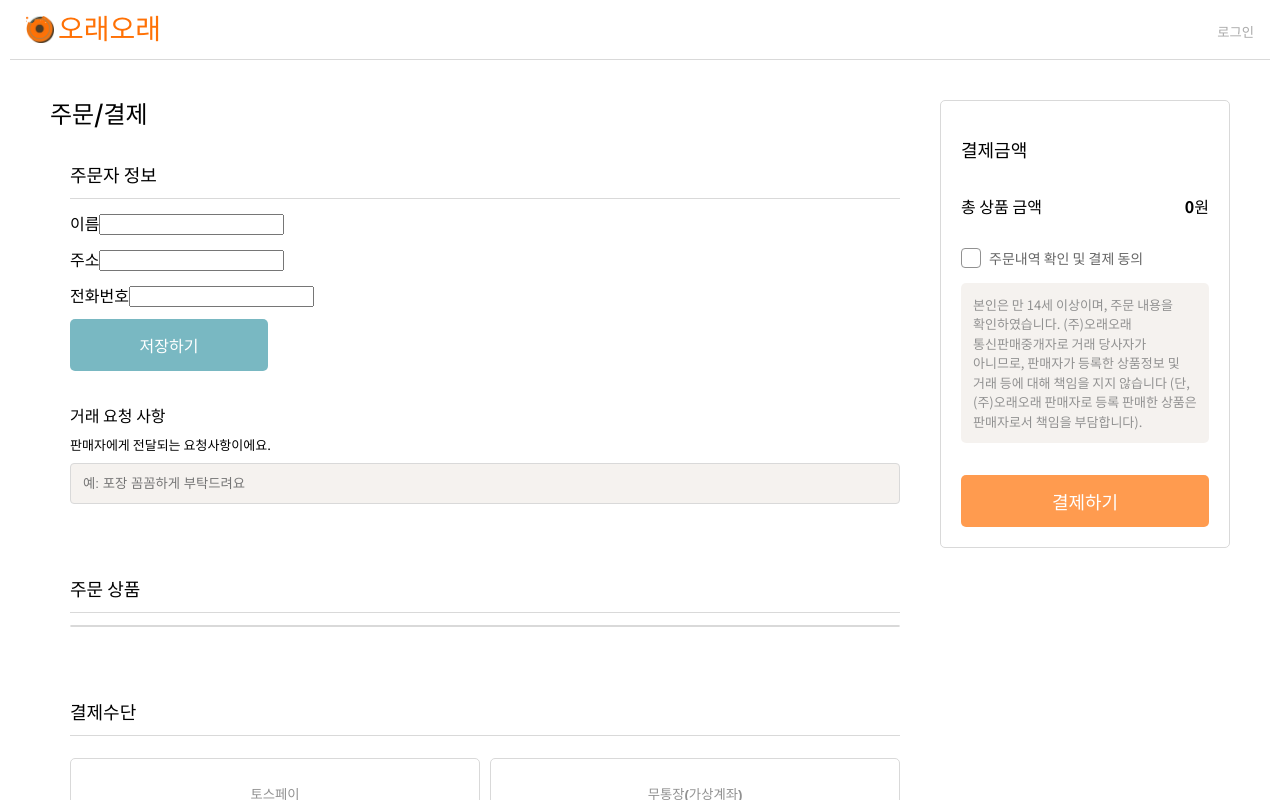
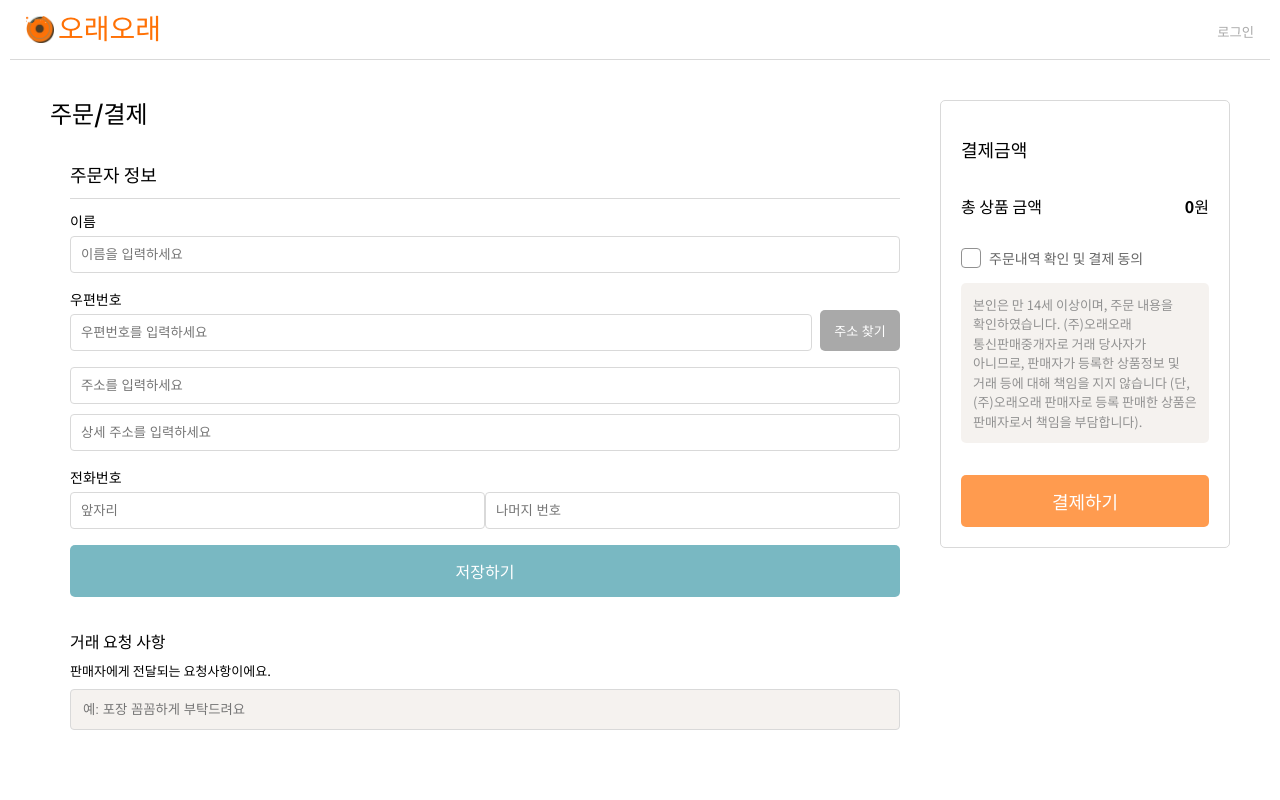
Before and after one commit to zzzissu/elice-second-project-front, a React (Vite) app: page /payment in a window 1280 px wide. Both pictures are taken after a click on the button "변경". Shown: the top 800 px of the page. Built offline with nearby package versions, Linux system fonts and the light colour scheme; a web font is replaced by a local one.

Commit message:
🩹 fix: 주문자정보 변경 구현 중

```diff
--- a/src/components/FormContainer/FormContainer.tsx
+++ b/src/components/FormContainer/FormContainer.tsx
@@ -1,7 +1,6 @@
 import React from "react";
 import {
   FormProvider,
-  SubmitHandler,
   FieldValues,
   UseFormReturn,
 } from "react-hook-form";
@@ -9,7 +8,7 @@ import { Form } from "./FormContainer.styled";
 
 interface FormContainerProps<T extends FieldValues> {
   children: React.ReactNode;
-  onSubmit: SubmitHandler<T>;
+  onSubmit: (data: T) => void;
   methods: UseFormReturn<T>;
 }
 
@@ -18,9 +17,10 @@ function FormContainer<T extends FieldValues>({
   onSubmit,
   methods,
 }: FormContainerProps<T>) {
+  const handleSubmit = methods.handleSubmit(onSubmit);
   return (
     <FormProvider {...methods}>
-      <Form onSubmit={methods.handleSubmit(onSubmit)}>{children}</Form>
+      <Form onSubmit={handleSubmit}>{children}</Form>
     </FormProvider>
   );
 }
--- a/src/components/InputField/InputField.tsx
+++ b/src/components/InputField/InputField.tsx
@@ -10,6 +10,8 @@ interface InputFieldProps {
   rules?: RegisterOptions;
   error?: string;
   readOnly?: boolean;
+  value?: string;
+  onChange?: (e: React.ChangeEvent<HTMLInputElement>) => void;
 }
 
 const InputField: React.FC<InputFieldProps> = ({
--- /dev/null
+++ b/src/pages/Payment/AddressSearch/AddressSearch.tsx
@@ -0,0 +1,52 @@
+import { useEffect } from "react";
+import { UseFormSetValue, UseFormClearErrors } from "react-hook-form";
+import { FormValues } from "../Payment";
+import { CheckButton } from "../Payment.styled";
+
+interface AddressSearchProps {
+  setValue: UseFormSetValue<FormValues>;
+  clearErrors: UseFormClearErrors<FormValues>;
+}
+
+const AddressSearch = ({ setValue, clearErrors }: AddressSearchProps) => {
+  useEffect(() => {
+    const script = document.createElement("script");
+    script.src =
+      "https://t1.daumcdn.net/mapjsapi/bundle/postcode/prod/postcode.v2.js";
+    script.async = true;
+    script.onload = () => console.log("카카오 주소 API 스크립트 로드 완료");
+    document.body.appendChild(script);
+
+    return () => {
+      document.body.removeChild(script);
+    };
+  }, []);
+
+  const loadDaumPostcode = () => {
+    if (!window.daum || !window.daum.Postcode) {
+      console.error("카카오 주소 API가 로드되지 않았습니다.");
+      return;
+    }
+
+    const postcode = new window.daum.Postcode({
+      oncomplete: (data) => {
+        const postalCode = data.zonecode;
+        const fullAddress = data.address;
+
+        setValue("postalCode", postalCode);
+        setValue("address", fullAddress);
+        clearErrors(["postalCode", "address"]);
+      },
+    });
+
+    postcode.open();
+  };
+
+  return (
+    <CheckButton type="button" onClick={loadDaumPostcode}>
+      주소 찾기
+    </CheckButton>
+  );
+};
+
+export default AddressSearch;
--- a/src/pages/Payment/Payment.styled.ts
+++ b/src/pages/Payment/Payment.styled.ts
@@ -70,6 +70,11 @@ export const AddressInfo = styled.div`
     display: flex;
     flex-direction: column;
     gap: 4px;
+
+    &.flexWrap {
+      display: flex;
+      flex-direction: row;
+    }
   }
 `;
 
@@ -174,3 +179,20 @@ export const AgreementTextBox = styled.div`
   word-break: keep-all;
   color: ${({ theme }) => theme.color.deepGrey};
 `;
+
+export const CheckButton = styled.button`
+  margin-left: 8px;
+  padding: 11px 12px;
+  font-size: ${({ theme }) => theme.font.small};
+  color: ${(props) => props.theme.color.white};
+  background-color: ${({ theme }) => theme.color.grey};
+  border: none;
+  border-radius: 5px;
+  cursor: pointer;
+  transition: all 0.3s;
+  min-width: 80px;
+
+  &:hover {
+    background-color: ${({ theme }) => theme.color.blue};
+  }
+`;
--- a/src/pages/Payment/Payment.tsx
+++ b/src/pages/Payment/Payment.tsx
@@ -1,15 +1,36 @@
 import React, { useState, useEffect } from "react";
+import { useForm } from "react-hook-form";
 import * as S from "./Payment.styled";
 import PaymentMethodButtons from "./PaymentMethodButtons/PaymentMethodButtons";
-import { CartItem, Checkbox, Button, Nav } from "components";
+import {
+  CartItem,
+  Checkbox,
+  Button,
+  Nav,
+  InputField,
+  FormContainer,
+} from "components";
 import { useLocation, useNavigate } from "react-router-dom";
+import AddressSearch from "./AddressSearch/AddressSearch";
 
-interface AddressInfo {
+export interface FormValues {
   name: string;
+  phoneFirst: string;
+  phoneSecond: string;
+  postalCode: string;
   address: string;
-  phone: string;
+  detailAddress: string;
+  profileImage?: File;
+  phone?: string;
 }
 
+// interface AddressInfo {
+//   name: string;
+//   postalCode: string;
+//   address: string;
+//   detailAddress: string;
+//   phone: string;
+// }
 interface OrderItem {
   id: number;
   imageSrc: string;
@@ -17,49 +38,96 @@ interface OrderItem {
   description: string;
 }
 
-// interface PaymentPageProps {
-//   addressInfo: AddressInfo;
-//   orderItems: OrderItem[];
-// }
-
 const PaymentPage: React.FC = () => {
+  const methods = useForm<FormValues>();
+  const { setValue, clearErrors, handleSubmit } = methods;
   const location = useLocation();
   const navigate = useNavigate();
 
   const [isChecked, setIsChecked] = useState(false);
   const [isEditing, setIsEditing] = useState(false);
-  const [addressInfo, setAddressInfo] = useState<AddressInfo>({
+  const [phoneFirst, setPhoneFirst] = useState("");
+  const [phoneSecond, setPhoneSecond] = useState("");
+  const [addressInfo, setAddressInfo] = useState<FormValues>({
     name: "",
+    phoneFirst: "",
+    phoneSecond: "",
+    postalCode: "",
     address: "",
-    phone: "",
+    detailAddress: "",
   });
   const [orderItems, setOrderItems] = useState<OrderItem[]>([]);
 
   useEffect(() => {
-    // 로컬스토리지에서 사용자 정보 가져오기
-    const userInfo = JSON.parse(localStorage.getItem("auth-storage") || "{}");
-    if (userInfo.user) {
-      setAddressInfo({
-        name: userInfo.user.name || "",
-        address: userInfo.user.basicAdd || "",
-        phone: userInfo.user.phone || "",
-      });
+    const authStorage = JSON.parse(
+      localStorage.getItem("auth-storage") || "{}",
+    );
+    const userInfo = authStorage.state?.user;
+
+    if (userInfo) {
+      const userAddressInfo = {
+        name: userInfo.name || "",
+        phoneFirst: userInfo.phone?.slice(0, 3) || "",
+        phoneSecond: userInfo.phone?.slice(3) || "",
+        postalCode: userInfo.postalCode || "",
+        address: userInfo.basicAdd || "",
+        detailAddress: userInfo.detailAdd || "",
+      };
+
+      setPhoneFirst(userAddressInfo.phoneFirst);
+      setPhoneSecond(userAddressInfo.phoneSecond);
+
+      setAddressInfo(userAddressInfo);
+
+      // Populate react-hook-form's inputs
+      if (isEditing) {
+        setValue("name", userAddressInfo.name);
+        setValue("phoneFirst", userAddressInfo.phoneFirst);
+        setValue("phoneSecond", userAddressInfo.phoneSecond);
+        setValue("postalCode", userAddressInfo.postalCode);
+        setValue("address", userAddressInfo.address);
+        setValue("detailAddress", userAddressInfo.detailAddress);
+      }
     }
 
-    // 장바구니에서 선택된 상품 가져오기
+    // Load selected cart items
     if (location.state && location.state.selectedItems) {
       setOrderItems(location.state.selectedItems);
     }
-  }, [location.state]);
+  }, [location.state, setValue, isEditing]);
 
   const handleEditAddress = () => {
     setIsEditing(true);
   };
 
-  const handleSaveAddress = () => {
+  const handleSaveAddress = (data: FormValues) => {
     setIsEditing(false);
-    // 여기서 sessionStorage에 저장
-    sessionStorage.setItem("temporaryAddressInfo", JSON.stringify(addressInfo));
+
+    const combinedPhone = `${data.phoneFirst}${data.phoneSecond}`;
+
+    // Update addressInfo state and save to localStorage
+    const updatedAddressInfo = {
+      ...data,
+      phoneFirst: data.phoneFirst,
+      phoneSecond: data.phoneSecond,
+    };
+
+    setAddressInfo({ ...updatedAddressInfo, phone: combinedPhone });
+
+    const authStorage = JSON.parse(
+      localStorage.getItem("auth-storage") || "{}",
+    );
+    if (authStorage.state?.user) {
+      authStorage.state.user = {
+        ...authStorage.state.user,
+        name: data.name,
+        phone: combinedPhone,
+        postalCode: data.postalCode,
+        basicAdd: data.address,
+        detailAdd: data.detailAddress,
+      };
+      localStorage.setItem("auth-storage", JSON.stringify(authStorage));
+    }
   };
 
   const handleCheckBoxChange = () => {
@@ -93,11 +161,12 @@ const PaymentPage: React.FC = () => {
             <S.SectionTitle>주문자 정보</S.SectionTitle>
             <S.OrderInfo>
               {isEditing ? (
-                <>
+                <FormContainer onSubmit={handleSaveAddress} methods={methods}>
                   <S.InputContainer>
-                    <label>이름</label>
-                    <input
-                      type="text"
+                    <InputField
+                      name="name"
+                      label="이름"
+                      placeholder="이름을 입력하세요"
                       value={addressInfo.name}
                       onChange={(e) =>
                         setAddressInfo({ ...addressInfo, name: e.target.value })
@@ -105,9 +174,25 @@ const PaymentPage: React.FC = () => {
                     />
                   </S.InputContainer>
                   <S.InputContainer>
-                    <label>주소</label>
-                    <input
-                      type="text"
+                    <InputField
+                      name="postalCode"
+                      label="우편번호"
+                      placeholder="우편번호를 입력하세요"
+                      readOnly
+                      value={addressInfo.postalCode}
+                    />
+                    <AddressSearch
+                      setValue={setValue}
+                      clearErrors={clearErrors}
+                    />
+                  </S.InputContainer>
+                  <S.InputContainer
+                    style={{ flexDirection: "column", gap: "10px" }}
+                  >
+                    <InputField
+                      name="address"
+                      placeholder="주소를 입력하세요"
+                      readOnly
                       value={addressInfo.address}
                       onChange={(e) =>
                         setAddressInfo({
@@ -116,31 +201,49 @@ const PaymentPage: React.FC = () => {
                         })
                       }
                     />
-                  </S.InputContainer>
-                  <S.InputContainer>
-                    <label>전화번호</label>
-                    <input
-                      type="text"
-                      value={addressInfo.phone}
+                    <InputField
+                      name="detailAddress"
+                      placeholder="상세 주소를 입력하세요"
+                      value={addressInfo.detailAddress}
                       onChange={(e) =>
                         setAddressInfo({
                           ...addressInfo,
-                          phone: e.target.value,
+                          detailAddress: e.target.value,
                         })
                       }
                     />
                   </S.InputContainer>
+                  <S.InputContainer>
+                    <InputField
+                      name="phoneFirst"
+                      label="전화번호"
+                      placeholder="앞자리"
+                      value={phoneFirst}
+                      onChange={(e) => setPhoneFirst(e.target.value)}
+                    />
+                    <InputField
+                      name="phoneSecond"
+                      placeholder="나머지 번호"
+                      value={phoneSecond}
+                      onChange={(e) => setPhoneSecond(e.target.value)}
+                    />
+                  </S.InputContainer>
                   <Button
+                    width="100%"
                     btnText="저장하기"
-                    onClick={handleSaveAddress}
+                    onClick={handleSubmit(handleSaveAddress)}
                     bgcolor="blue70"
                   />
-                </>
+                </FormContainer>
               ) : (
                 <S.AddressInfo>
                   <div>
                     <strong>{addressInfo.name}</strong>
-                    <span>{addressInfo.address}</span>
+                    <div className="flexWrap">
+                      <span>({addressInfo.postalCode})</span>
+                      <span>{addressInfo.detailAddress}</span>
+                      <span>{addressInfo.address}</span>
+                    </div>
                     <span>{addressInfo.phone}</span>
                   </div>
                   <S.EditButton onClick={handleEditAddress}>변경</S.EditButton>
--- /dev/null
+++ b/src/pages/Payment/PaymentComplete/PaymentComplete.tsx
@@ -0,0 +1,28 @@
+import React from "react";
+import { useNavigate } from "react-router-dom";
+import EmptyMessage from "../../../components/EmptyMessage/EmptyMessage";
+import ROUTE_LINK from "../../../routes/RouterLink";
+
+const PaymentComplete: React.FC = () => {
+  const navigate = useNavigate();
+  return (
+    <EmptyMessage
+      iconType="card"
+      message="결제가 완료되었습니다."
+      buttons={[
+        {
+          btnText: "쇼핑하러 가기",
+          onClick: () => navigate(ROUTE_LINK.LIST.path),
+          bgcolor: "orange70",
+        },
+        {
+          btnText: "구매내역 보기",
+          onClick: () => navigate(ROUTE_LINK.MYPAGE.path),
+          bgcolor: "blue70",
+        },
+      ]}
+    />
+  );
+};
+
+export default PaymentComplete;
--- a/src/routes/AppRouter.tsx
+++ b/src/routes/AppRouter.tsx
@@ -1,4 +1,4 @@
-import { useState, useEffect } from "react";
+// import { useState, useEffect } from "react";
 import { createBrowserRouter, RouterProvider } from "react-router-dom";
 import ROUTE_LINK from "./RouterLink.ts";
 import List from "../pages/List/List.tsx";
@@ -9,24 +9,25 @@ import AddOrEditProduct from "../pages/AddOrEditProduct/AddOrEditProduct.tsx";
 import MyPage from "../pages/MyPage/MyPage.tsx";
 import CartPage from "../pages/Cart/Cart.tsx";
 import PaymentPage from "../pages/Payment/Payment.tsx";
-import { fetchAddressInfo, fetchOrderItems } from "../utils/mockData.ts";
+// import { fetchAddressInfo, fetchOrderItems } from "../utils/mockData.ts";
 import PasswordCheckPage from "../pages/PasswordCheck/PasswordCheck.tsx";
 import UserDataEditPage from "../pages/UserDataEdit/UserDataEdit.tsx";
+import PaymentComplete from "../pages/Payment/PaymentComplete/PaymentComplete.tsx";
 
 function AppRouter() {
-  const [addressInfo, setAddressInfo] = useState(null);
-  const [orderItems, setOrderItems] = useState(null);
+  // const [addressInfo, setAddressInfo] = useState(null);
+  // const [orderItems, setOrderItems] = useState(null);
 
-  useEffect(() => {
-    const loadData = async () => {
-      const address = await fetchAddressInfo();
-      const items = await fetchOrderItems();
-      setAddressInfo(address);
-      setOrderItems(items);
-    };
+  // useEffect(() => {
+  //   const loadData = async () => {
+  //     const address = await fetchAddressInfo();
+  //     const items = await fetchOrderItems();
+  //     setAddressInfo(address);
+  //     setOrderItems(items);
+  //   };
 
-    loadData();
-  }, []);
+  //   loadData();
+  // }, []);
 
   const router = createBrowserRouter([
     {
@@ -71,12 +72,11 @@ function AppRouter() {
     },
     {
       path: ROUTE_LINK.PAYMENT.path,
-      element:
-        addressInfo && orderItems ? (
-          <PaymentPage addressInfo={addressInfo} orderItems={orderItems} />
-        ) : (
-          <div>Loading...</div>
-        ),
+      element: <PaymentPage />,
+    },
+    {
+      path: ROUTE_LINK.PAYMENT_COMPLETE.path,
+      element: <PaymentComplete />,
     },
   ]);
 
--- a/src/routes/RouterLink.ts
+++ b/src/routes/RouterLink.ts
@@ -10,6 +10,7 @@ const ROUTE_LINK = {
   PASSWORD_CHECK: { path: "/mypage/password-check" },
   INFO_EDIT: { path: "/mypage/info-edit" },
   PAYMENT: { path: "/payment" },
+  PAYMENT_COMPLETE: { path: "/payment-complete" },
 };
 
 export default ROUTE_LINK;
```
Also changed, not shown: src/pages/Payment/AddressSearch/AddressSearch.styled.ts (added, +18 -0 lines).
